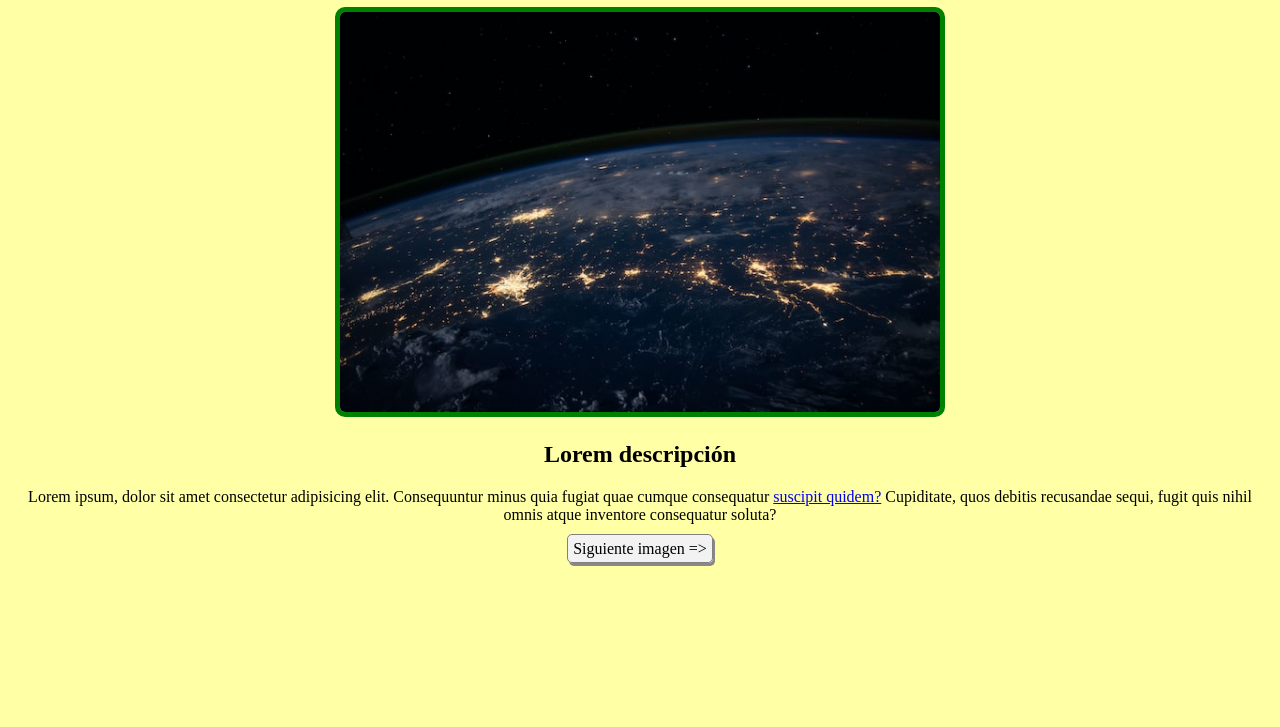
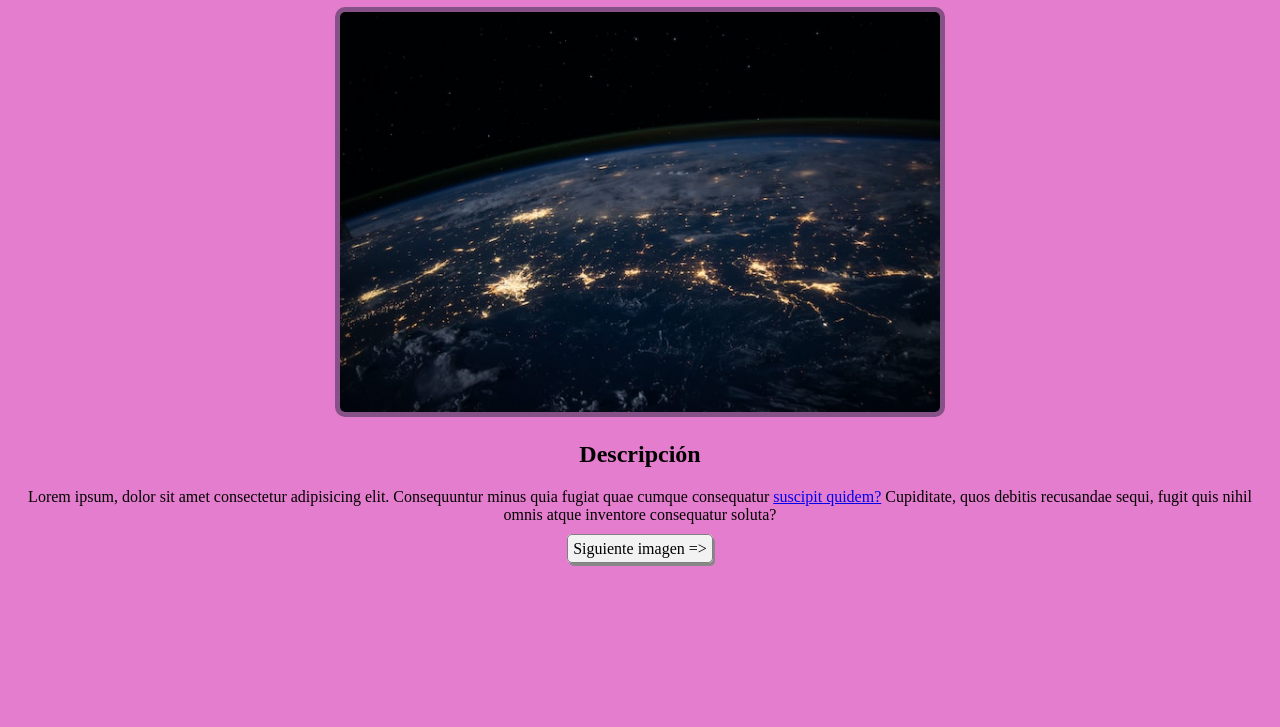
Before and after one commit to sofia-sab/Entrega-0, a plain HTML site: page index.html in a window 1280 px wide. Shown: the part 73-800 px from the top of the page. Drawn offline with Linux system fonts and the light colour scheme.

Commit message:
Cambios Sofi

```diff
--- a/index.html
+++ b/index.html
@@ -11,7 +11,7 @@
 <body>
     <h1>Galería de la Tecnología</h1>
     <img src="img1.jpg" alt="Imagen de la NASA" class="image"/>
-    <h2>Lorem descripción</h2>
+    <h2>Descripción</h2>
     <p>Lorem ipsum, dolor sit amet consectetur adipisicing elit. Consequuntur minus quia fugiat quae cumque consequatur
         <a href="page2.html">suscipit quidem?</a> Cupiditate, quos debitis recusandae sequi, fugit quis nihil omnis atque inventore consequatur
         soluta?</p>
--- a/styles.css
+++ b/styles.css
@@ -1,10 +1,10 @@
 body {
-    background-color: rgb(255, 255, 165);
+    background-color: rgb(228, 125, 205);
     text-align: center;
 }
 
 .image{
-    border: 5px solid green;
+    border: 5px solid rgb(134, 81, 134);
     border-radius: 10px;
     height: 400px;
 }
```
